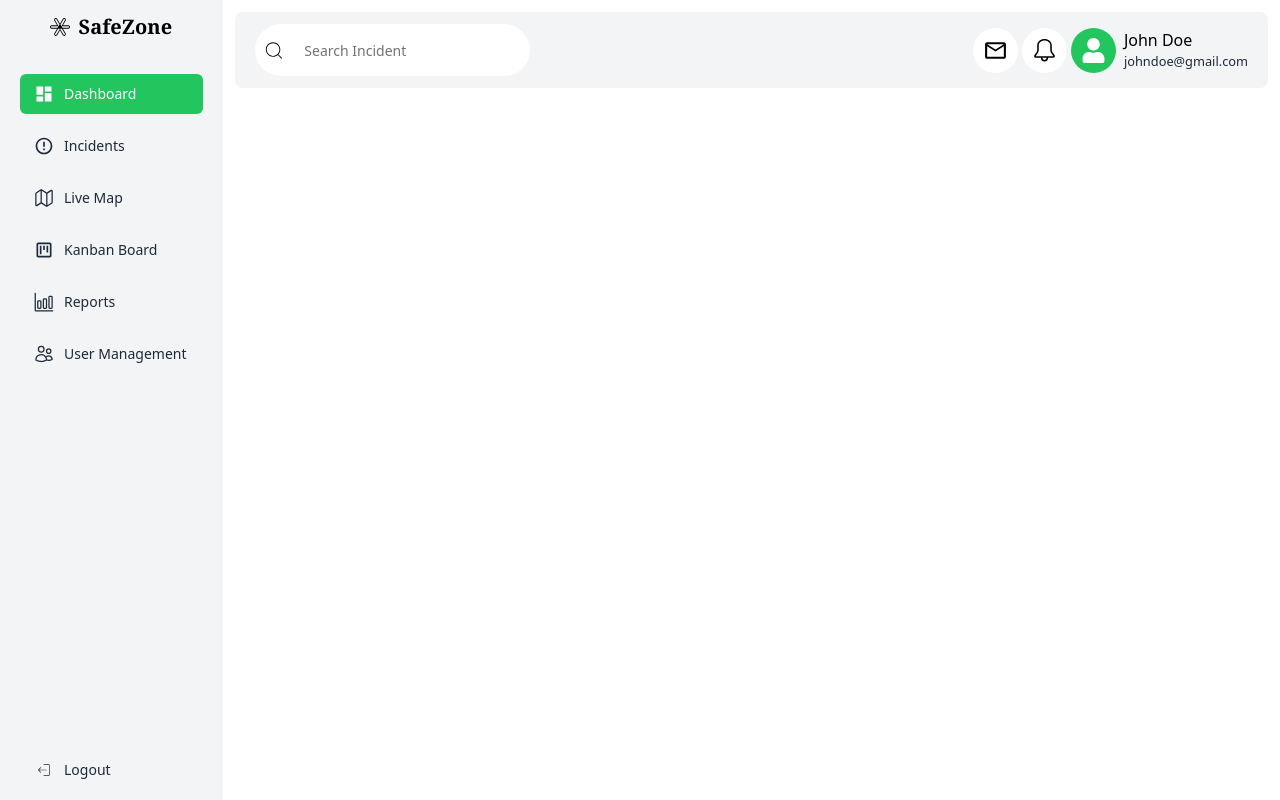
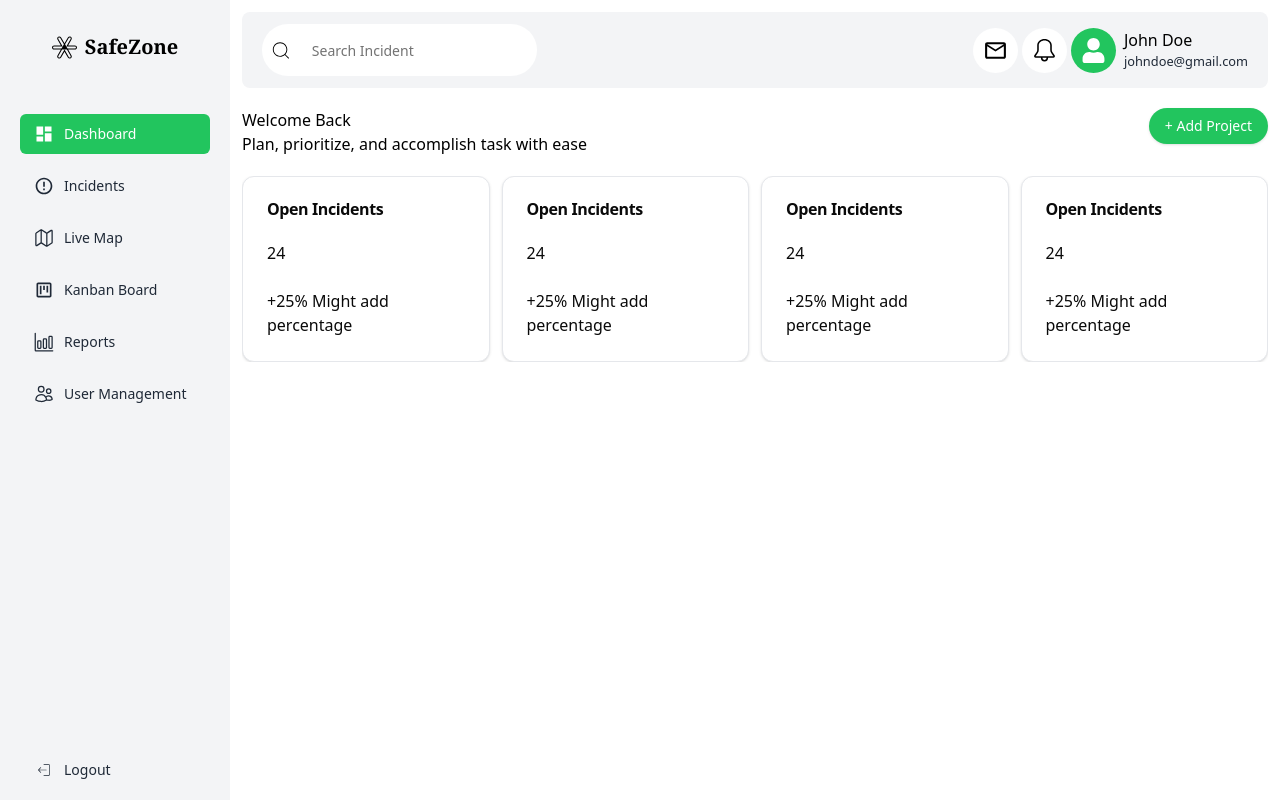
Before and after one commit to Grld-Andy/IReport, a React (Vite) app in the folder client/: page /dashboard in a window 1280 px wide. Built offline with nearby package versions, Linux system fonts and the light colour scheme.

Commit message:
styles: update sidebar and main div width for x-scroll

```diff
--- a/client/src/App.css
+++ b/client/src/App.css
@@ -0,0 +1,7 @@
+.hide-scrollbar{
+    -ms-overflow-style: none;
+    scrollbar-width: none;
+}
+.hide-scrollbar::-webkit-scrollbar {
+  display: none;
+}
--- a/client/src/App.tsx
+++ b/client/src/App.tsx
@@ -4,6 +4,7 @@ import Login from "./pages/Auth/Login"
 import Register from "./pages/Auth/Register"
 import NotFound from "./pages/NotFound"
 import AuthLayout from "./components/Layout/AuthLayout"
+import "./App.css"
 import Dashboard from "./pages/ProtectedPages/Dashboard"
 
 function App() {
--- a/client/src/components/Layout/Layout.tsx
+++ b/client/src/components/Layout/Layout.tsx
@@ -5,9 +5,11 @@ import Sidebar from '../custom/Sidebar'
 
 const Layout: React.FC = () => {
   return (
-    <div className='h-screen bg-white flex flex-row'>
-      <Sidebar/>
-      <div className='p-3 w-full'>
+    <div className='h-screen flex flex-row'>
+      <div className='w-[90px] md:w-[230px] h-full'>
+        <Sidebar/>
+      </div>
+      <div className='p-3 w-[calc(100%-90px)] md:w-[calc(100%-230px)] h-full overflow-y-scroll hide-scrollbar'>
         <Outlet/>
       </div>
     </div>
--- /dev/null
+++ b/client/src/components/custom/Dashboard/DashboardNavbar.tsx
@@ -0,0 +1,40 @@
+import { Input } from "@/components/ui/input";
+import React from "react";
+import { CiSearch } from "react-icons/ci";
+import { FaUser } from "react-icons/fa";
+import { GoBell } from "react-icons/go";
+import { MdOutlineEmail } from "react-icons/md";
+
+const DashboardNavbar: React.FC = () => {
+  return (
+    <nav className="px-5 py-3 bg-gray-100 rounded-lg w-full flex justify-between items-center gap-5">
+      <div className="bg-white rounded-full p-2 flex gap-2 items-center">
+        <CiSearch size={25} />
+        <Input
+          placeholder="Search Incident"
+          className="shadow-none active:ring-transparent active:outline-none active:border-none border-none outline-none"
+        />
+      </div>
+
+      <div className="flex gap-1 items-center">
+        <div className="grid place-content-center h-[45px] w-[45px] rounded-full bg-white">
+          <MdOutlineEmail size={25} />
+        </div>
+        <div className="grid place-content-center h-[45px] w-[45px] rounded-full bg-white">
+          <GoBell size={25} />
+        </div>
+        <div className="flex gap-2 items-center">
+          <div className="grid place-content-center h-[45px] w-[45px] rounded-full bg-green-500">
+            <FaUser size={25} color="white" />
+          </div>
+          <div className="flex flex-col justify-between items-start py-1">
+            <h3 className="text-black text-[1em]">John Doe</h3>
+            <p className="text-gray-800 text-[0.8em]">johndoe@gmail.com</p>
+          </div>
+        </div>
+      </div>
+    </nav>
+  );
+};
+
+export default DashboardNavbar;
--- /dev/null
+++ b/client/src/components/custom/Dashboard/StatsCard.tsx
@@ -0,0 +1,20 @@
+import { Card, CardContent, CardFooter, CardHeader, CardTitle } from "@/components/ui/card";
+import React from "react";
+
+const StatsCard: React.FC = () => {
+  return (
+    <Card className="w-full max-w-sm">
+      <CardHeader>
+        <CardTitle>Open Incidents</CardTitle>
+      </CardHeader>
+      <CardContent>
+        24
+      </CardContent>
+      <CardFooter className="flex-col gap-2">
+        +25% Might add percentage
+      </CardFooter>
+    </Card>
+  );
+};
+
+export default StatsCard;
--- a/client/src/components/custom/Sidebar.tsx
+++ b/client/src/components/custom/Sidebar.tsx
@@ -23,14 +23,14 @@ const Sidebar: React.FC = () => {
   ]
 
   return (
-    <div className="flex flex-col justify-between bg-gray-100 h-full py-3 px-5">
+    <div className="flex flex-col justify-between bg-gray-100 w-full h-full py-3 px-5">
       {/* upper */}
       <div className="flex flex-col gap-8">
 
         {/* logo */}
-        <div className="flex items-center justify-center gap-2">
-          <SiGoogleauthenticator size={20} />
-          <span className="text-[20px] font-bold font-serif">SafeZone</span>
+        <div className="flex items-center justify-center gap-2 py-5">
+          <SiGoogleauthenticator size={25} />
+          <span className="text-[20px] font-bold font-serif hidden md:block">SafeZone</span>
         </div>
 
         {/* navitems */}
@@ -48,7 +48,7 @@ const Sidebar: React.FC = () => {
                     <item.icon className="scale-125"/>
                     : <item.activeIcon className="scale-125 text-white"/>
                   }
-                  <p>{item.name}</p>
+                  <p className="hidden md:block">{item.name}</p>
                 </Button>
               )
             })
@@ -59,7 +59,7 @@ const Sidebar: React.FC = () => {
       {/* lower: logout button */}
       <Button className="flex items-center justify-start hover:bg-green-400 gap-3 bg-transparent shadow-none">
         <CiLogout className="text-gray-800"/>
-        <p className="text-gray-800">Logout</p>
+        <p className="text-gray-800 hidden md:block">Logout</p>
       </Button>
     </div>
   );
--- /dev/null
+++ b/client/src/components/ui/card.tsx
@@ -0,0 +1,76 @@
+import * as React from "react"
+
+import { cn } from "@/lib/utils"
+
+const Card = React.forwardRef<
+  HTMLDivElement,
+  React.HTMLAttributes<HTMLDivElement>
+>(({ className, ...props }, ref) => (
+  <div
+    ref={ref}
+    className={cn(
+      "rounded-xl border bg-card text-card-foreground shadow",
+      className
+    )}
+    {...props}
+  />
+))
+Card.displayName = "Card"
+
+const CardHeader = React.forwardRef<
+  HTMLDivElement,
+  React.HTMLAttributes<HTMLDivElement>
+>(({ className, ...props }, ref) => (
+  <div
+    ref={ref}
+    className={cn("flex flex-col space-y-1.5 p-6", className)}
+    {...props}
+  />
+))
+CardHeader.displayName = "CardHeader"
+
+const CardTitle = React.forwardRef<
+  HTMLDivElement,
+  React.HTMLAttributes<HTMLDivElement>
+>(({ className, ...props }, ref) => (
+  <div
+    ref={ref}
+    className={cn("font-semibold leading-none tracking-tight", className)}
+    {...props}
+  />
+))
+CardTitle.displayName = "CardTitle"
+
+const CardDescription = React.forwardRef<
+  HTMLDivElement,
+  React.HTMLAttributes<HTMLDivElement>
+>(({ className, ...props }, ref) => (
+  <div
+    ref={ref}
+    className={cn("text-sm text-muted-foreground", className)}
+    {...props}
+  />
+))
+CardDescription.displayName = "CardDescription"
+
+const CardContent = React.forwardRef<
+  HTMLDivElement,
+  React.HTMLAttributes<HTMLDivElement>
+>(({ className, ...props }, ref) => (
+  <div ref={ref} className={cn("p-6 pt-0", className)} {...props} />
+))
+CardContent.displayName = "CardContent"
+
+const CardFooter = React.forwardRef<
+  HTMLDivElement,
+  React.HTMLAttributes<HTMLDivElement>
+>(({ className, ...props }, ref) => (
+  <div
+    ref={ref}
+    className={cn("flex items-center p-6 pt-0", className)}
+    {...props}
+  />
+))
+CardFooter.displayName = "CardFooter"
+
+export { Card, CardHeader, CardFooter, CardTitle, CardDescription, CardContent }
--- a/client/src/pages/ProtectedPages/Dashboard.tsx
+++ b/client/src/pages/ProtectedPages/Dashboard.tsx
@@ -1,39 +1,36 @@
-import { Input } from '@/components/ui/input';
-import React from 'react'
-import { CiSearch } from "react-icons/ci";
-import { GoBell } from "react-icons/go";
-import { MdOutlineEmail } from 'react-icons/md';
-import { FaUser } from "react-icons/fa";
+import DashboardNavbar from "@/components/custom/Dashboard/DashboardNavbar";
+import StatsCard from "@/components/custom/Dashboard/StatsCard";
+import { Button } from "@/components/ui/button";
+import React from "react";
 
-const Dashboard : React.FC = () => {
+const Dashboard: React.FC = () => {
   return (
-    <div className='flex flex-col gap-5 w-full'>
-      <nav className='px-5 py-3 bg-gray-100 rounded-lg w-full flex justify-between items-center gap-5'>
-        <div className='bg-white rounded-full p-2 flex gap-2 items-center'>
-          <CiSearch size={25}/>
-          <Input placeholder='Search Incident' className='shadow-none active:ring-transparent active:outline-none active:border-none border-none outline-none'/>
+    <div className="flex flex-col gap-5 w-full">
+      <DashboardNavbar />
+
+      <div className="flex justify-between gap-5">
+        <div>
+          <h1>Welcome Back</h1>
+          <p>Plan, prioritize, and accomplish task with ease</p>
         </div>
 
-        <div className='flex gap-1 items-center'>
-          <div className='grid place-content-center h-[45px] w-[45px] rounded-full bg-white'>
-            <MdOutlineEmail size={25}/>
-          </div>
-          <div className='grid place-content-center h-[45px] w-[45px] rounded-full bg-white'>
-            <GoBell size={25}/>
-          </div>
-          <div className='flex gap-2 items-center'>
-            <div className='grid place-content-center h-[45px] w-[45px] rounded-full bg-green-500'>
-              <FaUser size={25} color='white'/>
-            </div>
-            <div className='flex flex-col justify-between items-start py-1'>
-              <h3 className='text-black text-[1em]'>John Doe</h3>
-              <p className='text-gray-800 text-[0.8em]'>johndoe@gmail.com</p>
-            </div>
-          </div>
+        <div>
+          <Button className="bg-green-500 text-white rounded-full">
+            + Add Project
+          </Button>
         </div>
-      </nav>
+      </div>
+
+      {/* stats cards */}
+        <div className="flex gap-3 overflow-x-scroll hide-scrollbar">
+          {
+            Array.from({ length: 4 }).map((_, index) => (
+              <StatsCard key={index}/>
+            ))
+          }
+        </div>
     </div>
-  )
-}
+  );
+};
 
-export default Dashboard
+export default Dashboard;
```
